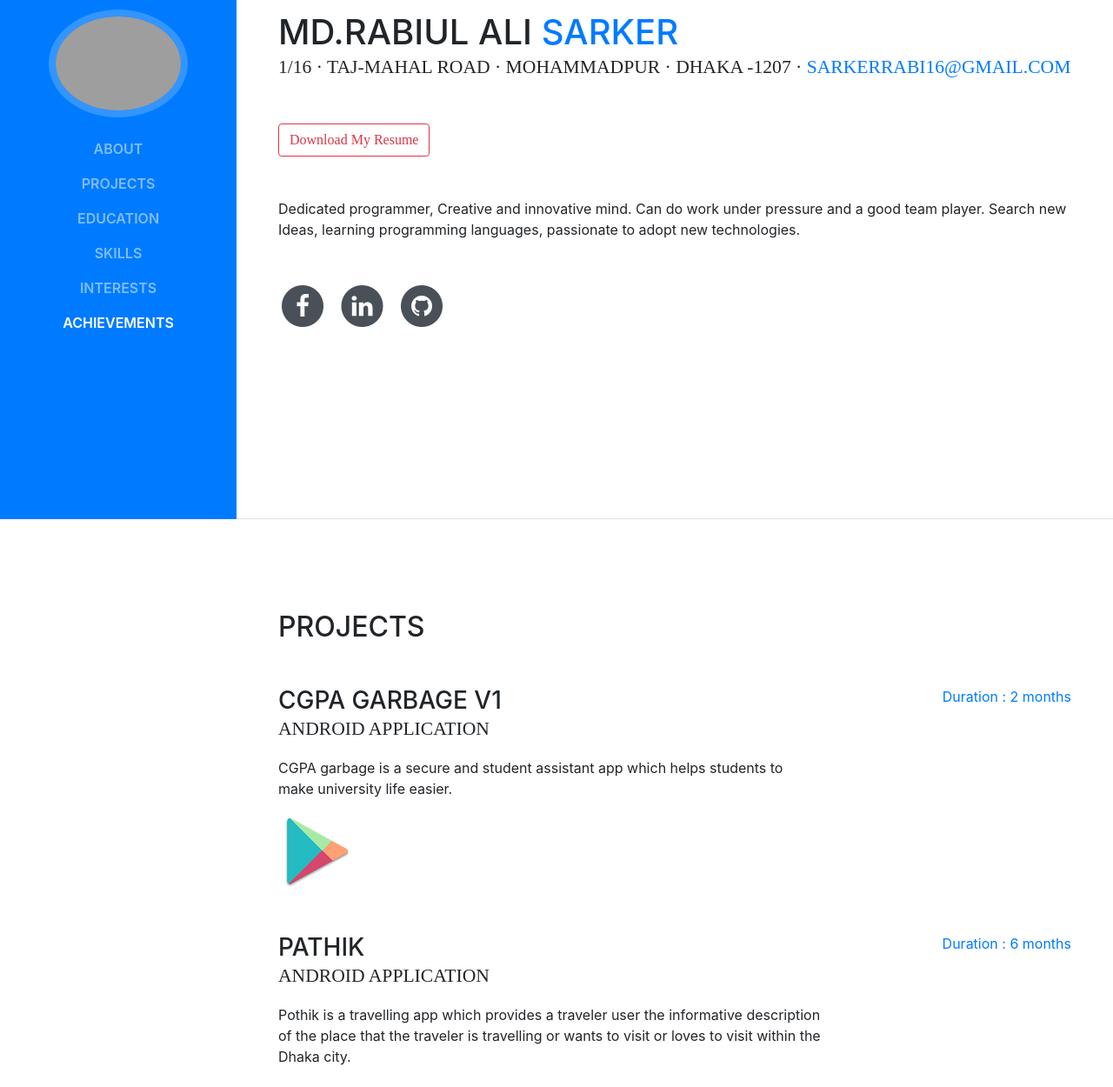
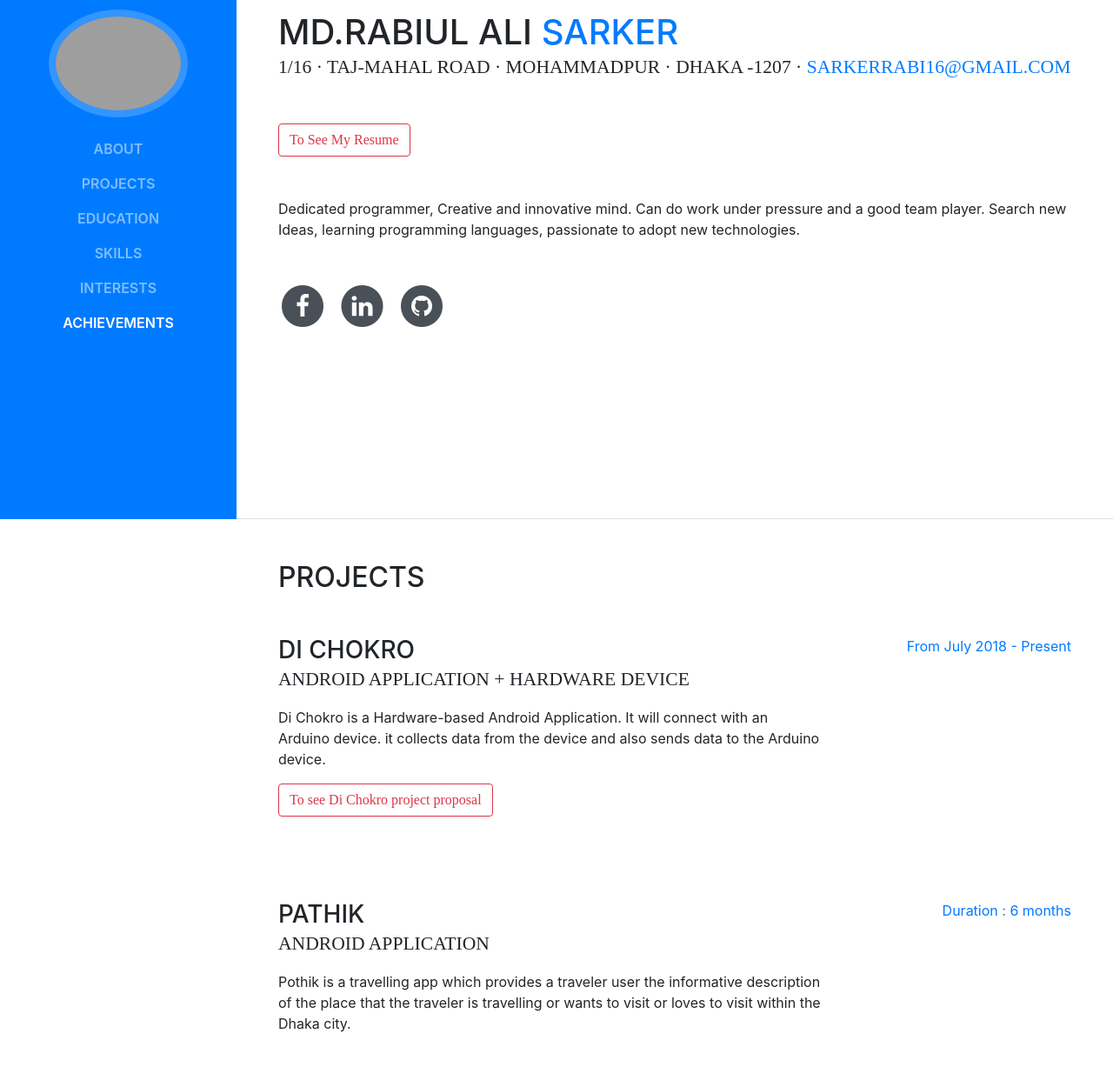
Before and after one commit to sarkerrabi/sarkerrabi.github.io, a website with bundled scripts: page index.html in a window 1280 px wide. Shown: the part 203-1453 px from the top of the page at 87% size. Built offline with nearby package versions, Linux system fonts and the light colour scheme; grey boxes are pictures that could not be loaded; a web font is replaced by a local one.

Commit message:
update CV with latest project

```diff
--- a/index.html
+++ b/index.html
@@ -71,7 +71,11 @@
           <div class="subheading mb-5">1/16 · Taj-Mahal road · Mohammadpur · Dhaka -1207 ·
             <a href="mailto:sarkerrabi16@gmail.com">sarkerrabi16@gmail.com</a>
           </div>
-          <div class="subheading mb-5"><button type="button" class="btn btn-outline-danger" onclick="window.open('https://drive.google.com/open?id=1G0UIA_H9Gdj0dMLv0zToG9ZzTB74YRdc','_blank')">Download My Resume</button></div>
+
+          <div class="subheading mb-5">
+            <button type="button" class="btn btn-outline-danger" onclick="window.open('https://drive.google.com/open?id=1G0UIA_H9Gdj0dMLv0zToG9ZzTB74YRdc','_blank')">To See My Resume</button>
+          </div>
+
           <p class="mb-5">Dedicated programmer, Creative and innovative mind. Can do work under pressure and a good
 team player. Search new Ideas, learning programming languages, passionate to adopt new
 technologies.</p>
@@ -112,6 +116,37 @@ technologies.</p>
         <div class="my-auto">
           <h2 class="mb-5">Projects</h2>
 
+<!--                    Di Chokro                                -->
+
+          <div class="resume-item d-flex flex-column flex-md-row mb-5">
+            <div class="resume-content mr-auto">
+              <h3 class="mb-0">Di Chokro</h3>
+              <div class="subheading mb-3">Android Application + Hardware Device</div>
+              <p>Di Chokro is a Hardware-based Android Application. It will connect with an Arduino device. it collects data from the device and also sends data to the Arduino device.</p>
+                <div class="subheading mb-5">
+                  <button type="button" class="btn btn-outline-danger" onclick="window.open('https://drive.google.com/file/d/1zFXCXVZdiCDaWsNM4YRzMsb7vVFYAFcy/view?usp=sharing','_blank')">To see Di Chokro project proposal</button>
+                </div>
+
+            </div>
+            <div class="resume-date text-md-right">
+              <span class="text-primary">From July 2018 - Present</span>
+            </div>
+          </div>
+
+
+<!--                    Pathik                                -->
+          <div class="resume-item d-flex flex-column flex-md-row mb-5">
+            <div class="resume-content mr-auto">
+              <h3 class="mb-0">Pathik</h3>
+              <div class="subheading mb-3">Android Application</div>
+              <p>Pothik is a travelling app which provides a traveler user the informative description of the place that the traveler is travelling or wants to visit or loves to visit within the Dhaka city.</p>
+            </div>
+            <div class="resume-date text-md-right">
+              <span class="text-primary">Duration : 6 months</span>
+            </div>
+          </div>
+
+<!--                    CGPA Garbage V1                                -->
           <div class="resume-item d-flex flex-column flex-md-row mb-5">
             <div class="resume-content mr-auto">
               <h3 class="mb-0">CGPA Garbage V1</h3>
@@ -125,16 +160,7 @@ technologies.</p>
             </div>
           </div>
 
-          <div class="resume-item d-flex flex-column flex-md-row mb-5">
-            <div class="resume-content mr-auto">
-              <h3 class="mb-0">Pathik</h3>
-              <div class="subheading mb-3">Android Application</div>
-              <p>Pothik is a travelling app which provides a traveler user the informative description of the place that the traveler is travelling or wants to visit or loves to visit within the Dhaka city.</p>
-            </div>
-            <div class="resume-date text-md-right">
-              <span class="text-primary">Duration : 6 months</span>
-            </div>
-          </div>
+
 
 
 
@@ -245,7 +271,7 @@ technologies.</p>
           <h2 class="mb-5">Interests</h2>
           <p>Apart from being an Android developer, I love traveling. In every semester break, I try to travel at least one time. I have a plan to travel 64 districts of our Bangladesh.
 #Tour64BD
-I already travel to 5 districts(#Chandpur, #Mymenshing, #Cox's Bazar, #Saint Martins's island #Sylhet ), I hope one day, I will achieve my target 64. </p>
+I already travel to 5 districts(#Chandpur, #Mymenshing, #Cox's Bazar, #Saint Martins's island #Sylhet ), I hope that one day I will achieve my target 64. </p>
         </div>
       </section>
 
```
